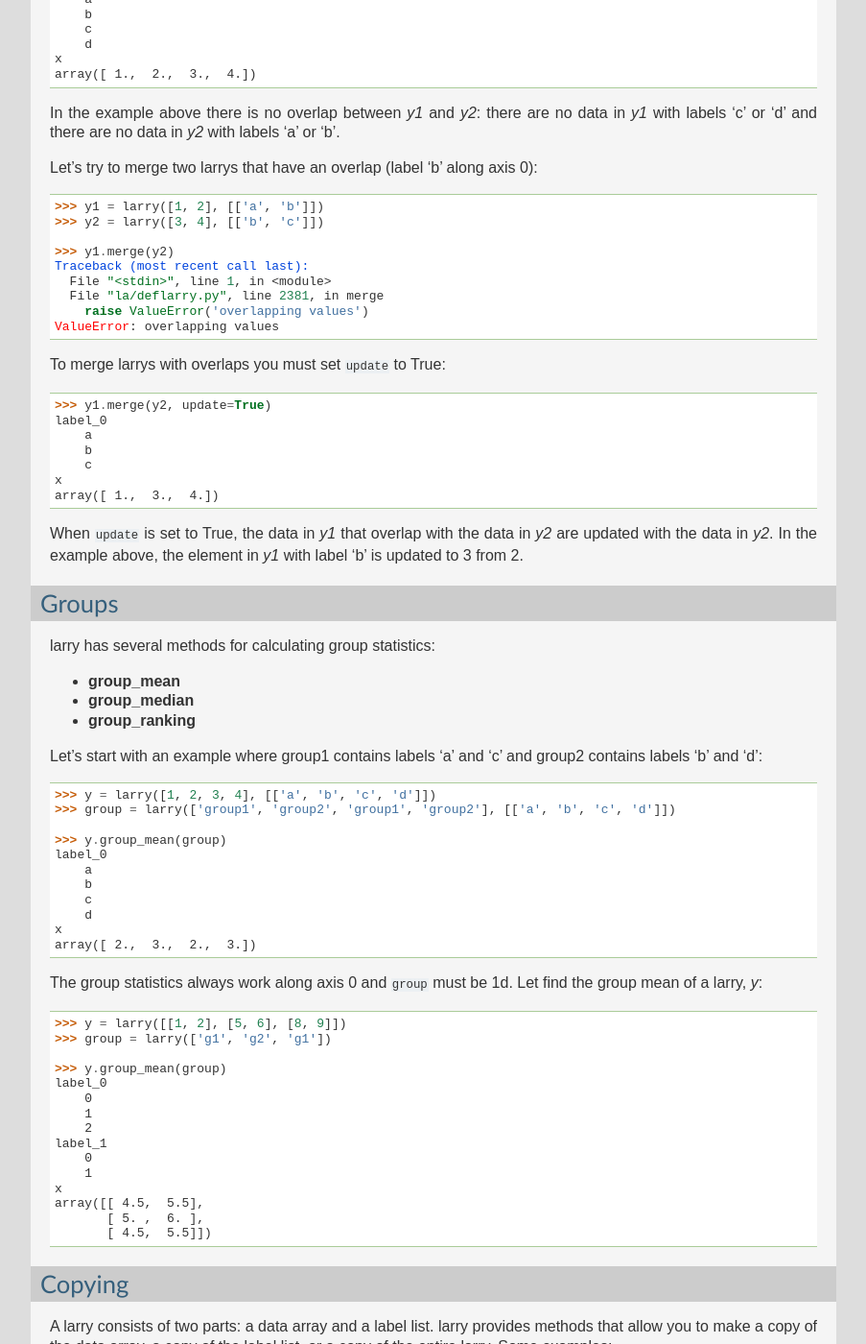
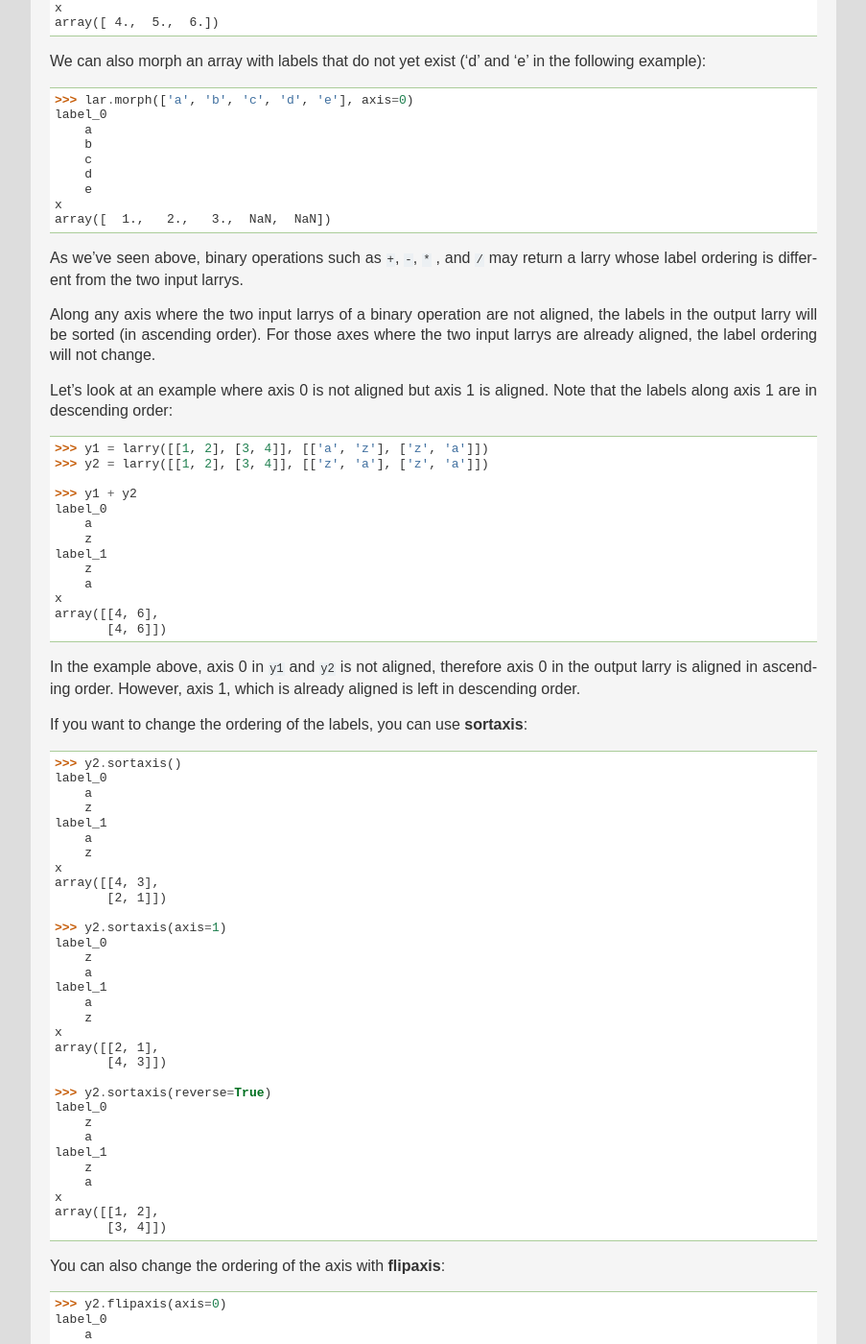
Before and after one commit to kwgoodman/la, a Sphinx documentation site: the page built from doc/source/work.rst, in a window 1280 px wide and 1400 px high, scrolled down 11443 px. Shown: the whole window at 96% size, without its empty margins (198-1101 px from the left). Built offline with Sphinx 7.4.7, drawn with Linux system fonts in a browser that asks for light colours; some of the changed text lies outside the part shown.

Commit message:
* doc/source/work.rst: Added sortaxis, flipaxis, and insertaxis to sphinx       docs.

```diff
--- a/doc/source/work.rst
+++ b/doc/source/work.rst
@@ -185,9 +185,12 @@
     dtype('float64')
 
 larry does not have a reshape method. A reshape would scramble all the labels.
-But larry does have a **flatten** method:
+But larry does have a **flatten** method and an **insertaxis** method.
+
+Here's the **flatten** method:
 ::
     >>> y = larry([[1.0, 2.0], [3.0, 4.0]], [['r0', 'r1'], ['c0', 'c1']])
+
     >>> y.flatten()
     label_0
         ('r0', 'c0')
@@ -196,6 +199,7 @@
         ('r1', 'c1')
     x
     array([ 1.,  2.,  3.,  4.])
+
     >>> y.flatten(order='F')
     label_0
         ('r0', 'c0')
@@ -218,6 +222,29 @@
     x
     array([[ 1.,  2.],
            [ 3.,  4.]])
+
+To insert a new axis use **insertaxis**:
+::
+    >>> y = larry([1, 2], [['a', 'b']])
+
+    >>> y.insertaxis(axis=0, label='NEW')
+    label_0
+        NEW
+    label_1
+        a
+        b
+    x
+    array([[1, 2]])
+
+    >>> y.insertaxis(axis=1, label='NEW')
+    label_0
+        a
+        b
+    label_1
+        NEW
+    x
+    array([[1],
+           [2]])
 
 The transpose of a larry:
 ::
@@ -663,6 +690,84 @@
         e
     x
     array([  1.,   2.,   3.,  NaN,  NaN])
+
+As we've seen above, binary operations such as ``+``, ``-``, ``*`` , and
+``/`` may return a larry whose label ordering is different from the two input
+larrys.
+
+Along any axis where the two input larrys of a binary operation are not
+aligned, the labels in the output larry will be sorted (in ascending order).
+For those axes where the two input larrys are already aligned, the label
+ordering will not change.
+
+Let's look at an example where axis 0 is not aligned but axis 1 is aligned.
+Note that the labels along axis 1 are in descending order:
+::
+    >>> y1 = larry([[1, 2], [3, 4]], [['a', 'z'], ['z', 'a']])
+    >>> y2 = larry([[1, 2], [3, 4]], [['z', 'a'], ['z', 'a']])
+
+    >>> y1 + y2
+    label_0
+        a
+        z
+    label_1
+        z
+        a
+    x
+    array([[4, 6],
+           [4, 6]])
+
+In the example above, axis 0 in ``y1`` and ``y2`` is not aligned, therefore
+axis 0 in the output larry is aligned in ascending order. However, axis 1,
+which is already aligned is left in descending order.
+
+If you want to change the ordering of the labels, you can use **sortaxis**:
+::
+    >>> y2.sortaxis()
+    label_0
+        a
+        z
+    label_1
+        a
+        z
+    x
+    array([[4, 3],
+           [2, 1]])
+
+    >>> y2.sortaxis(axis=1)
+    label_0
+        z
+        a
+    label_1
+        a
+        z
+    x
+    array([[2, 1],
+           [4, 3]])
+
+    >>> y2.sortaxis(reverse=True)
+    label_0
+        z
+        a
+    label_1
+        z
+        a
+    x
+    array([[1, 2],
+           [3, 4]])
+
+You can also change the ordering of the axis with **flipaxis**:
+::
+    >>> y2.flipaxis(axis=0)
+    label_0
+        a
+        z
+    label_1
+        z
+        a
+    x
+    array([[3, 4],
+           [1, 2]])
 
 
 .. _merge:
```
Also changed, not shown: other parts of doc/source/work.rst (+1 -1 lines), 1 other file.
